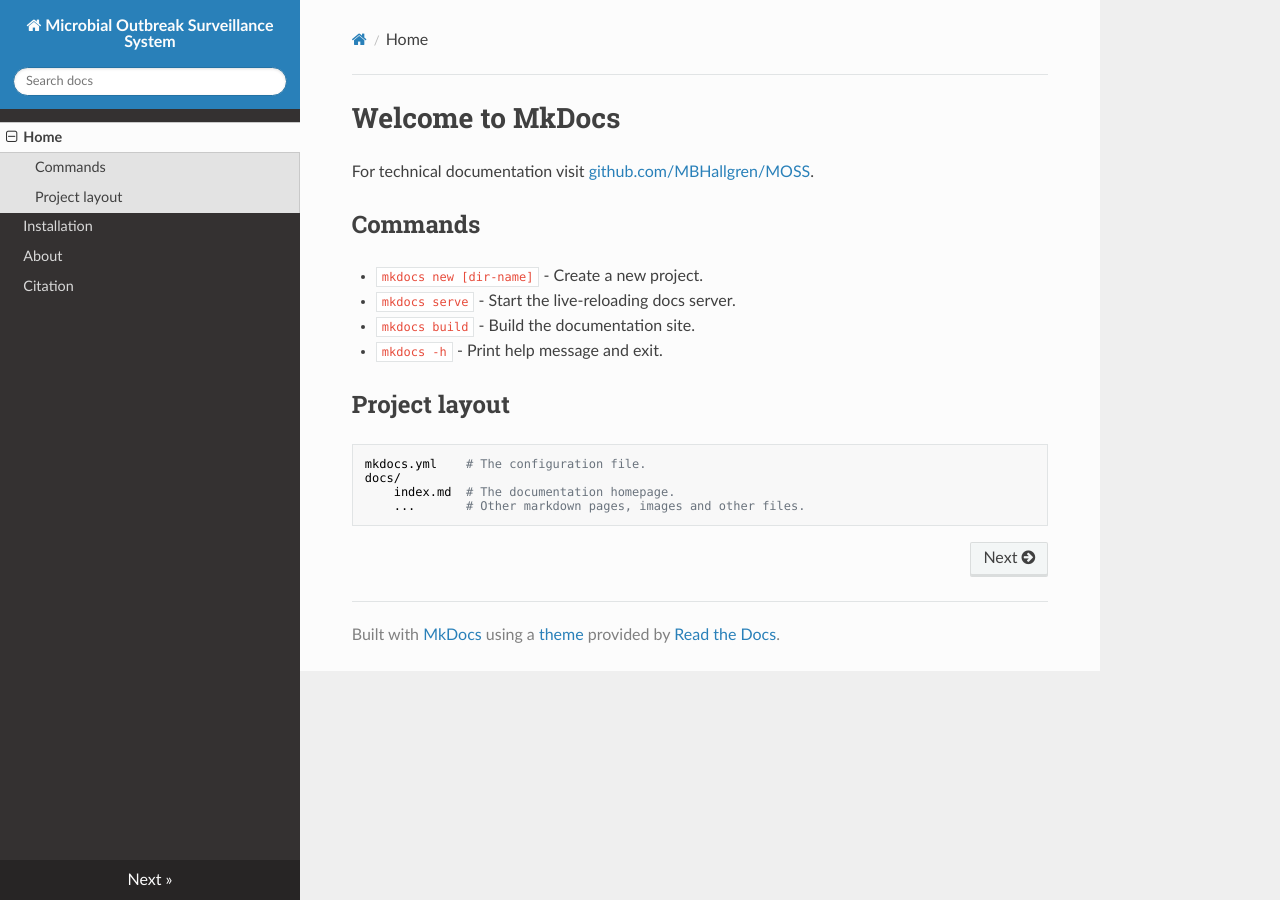
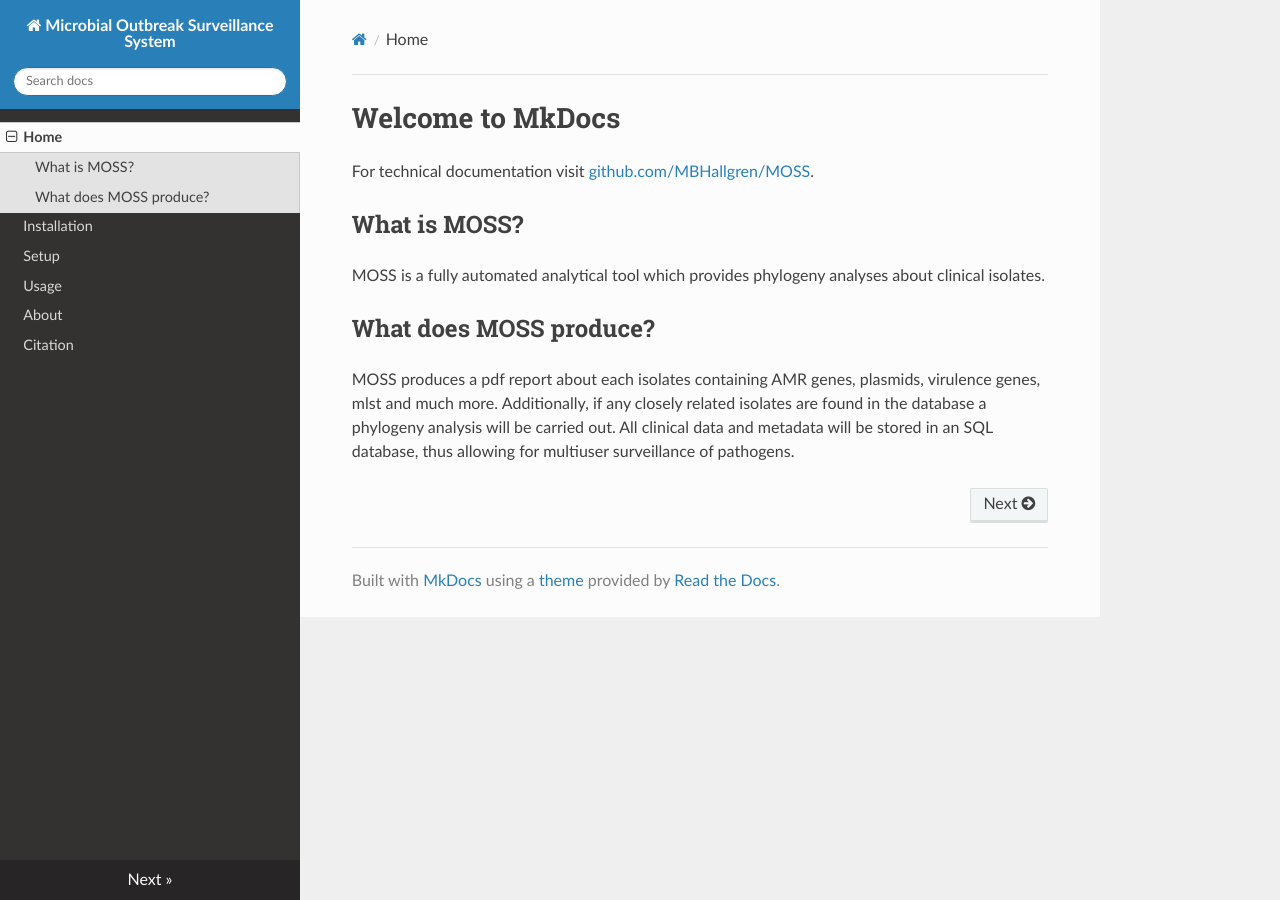
Before and after one commit to MBHallgren/moss_mkdocs, an MkDocs documentation site: the page built from docs/index.md, in a window 1280 px wide. Built offline with MkDocs 1.6.1, drawn with Linux system fonts in a browser that asks for light colours; nearby versions of some CDN libraries.

Commit message:
mkdocs_1

```diff
--- a/docs/index.md
+++ b/docs/index.md
@@ -2,16 +2,11 @@
 
 For technical documentation visit [github.com/MBHallgren/MOSS](https://github.com/MBHallgren/MOSS).
 
-## Commands
+## What is MOSS?
 
-* `mkdocs new [dir-name]` - Create a new project.
-* `mkdocs serve` - Start the live-reloading docs server.
-* `mkdocs build` - Build the documentation site.
-* `mkdocs -h` - Print help message and exit.
+MOSS is a fully automated analytical tool which provides phylogeny analyses about clinical isolates.
 
-## Project layout
-
-    mkdocs.yml    # The configuration file.
-    docs/
-        index.md  # The documentation homepage.
-        ...       # Other markdown pages, images and other files.
+## What does MOSS produce?
+MOSS produces a pdf report about each isolates containing AMR genes, plasmids, virulence genes, mlst and much more.
+Additionally, if any closely related isolates are found in the database a phylogeny analysis will be carried out.
+All clinical data and metadata will be stored in an SQL database, thus allowing for multiuser surveillance of pathogens.
--- a/mkdocs.yml
+++ b/mkdocs.yml
@@ -3,6 +3,8 @@ site_url: https://example.com/
 nav:
     - Home: index.md
     - Installation: installation.md
+    - Setup: setup.md
+    - Usage: usage.md
     - About: about.md
     - Citation: citation.md
 
```
Also changed, not shown: docs/installation.md (+19 -47 lines), docs/setup.md (added, +12 -0 lines), docs/usage.md (added, +151 -0 lines).
